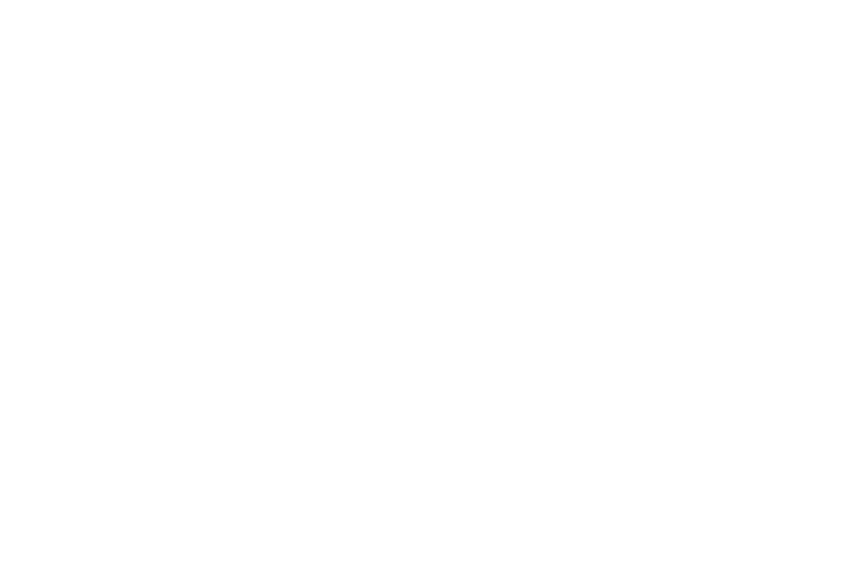
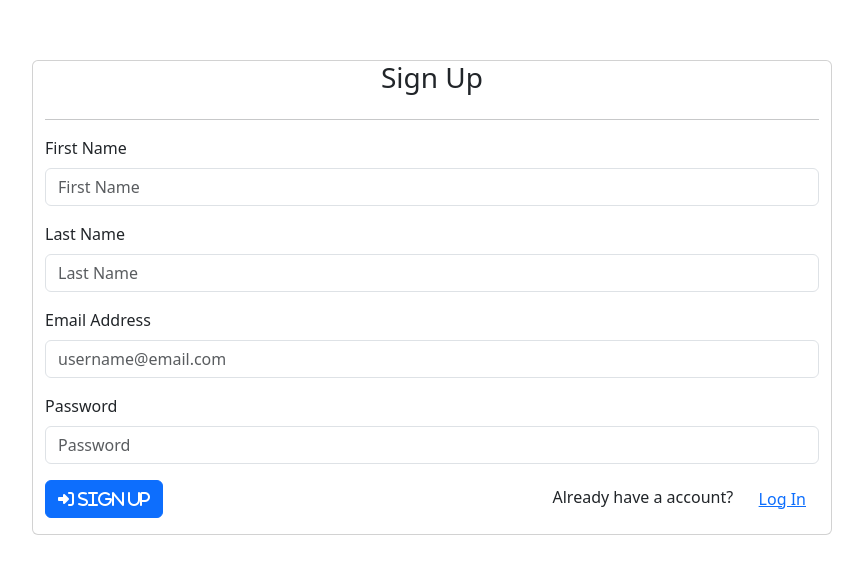
Before and after one commit to firoze-hossain/BookStream, an Angular app in the folder BookStream-Frontend/: page /signUp in a window 1280 px wide. Before the commit this address led to /. Shown: the part 132-706 px from the top of the page, without its empty margins (208-1071 px from the left). Built offline with nearby package versions, Linux system fonts and the light colour scheme.

Commit message:
registration account functionality done

```diff
--- a/BookStream-Frontend/src/app/app.module.ts
+++ b/BookStream-Frontend/src/app/app.module.ts
@@ -6,11 +6,13 @@
 import {HttpClient, HttpClientModule} from "@angular/common/http";
 import { LoginComponent } from './pages/login/login.component';
 import {FormsModule} from "@angular/forms";
+import { SignUpComponent } from './pages/sign-up/sign-up.component';
 
 @NgModule({
   declarations: [
     AppComponent,
-    LoginComponent
+    LoginComponent,
+    SignUpComponent
   ],
   imports: [
     BrowserModule,
--- /dev/null
+++ b/BookStream-Frontend/src/app/pages/sign-up/sign-up.component.html
@@ -0,0 +1,39 @@
+<div class="container-fluid card login-container">
+  <h3 class="text-center">Sign Up</h3>
+  <hr>
+  <div class="alert alert-danger" role="alert" *ngIf="errorMessage.length">
+    <p *ngFor="let msg of errorMessage">{{msg}}</p>
+  </div>
+  <div class="mb-3">
+    <label for="firstName" class="form-label">First Name</label>
+    <input [(ngModel)]="registerRequest.firstName" type="text" class="form-control" id="firstName"
+           placeholder="First Name">
+  </div>
+  <div class="mb-3">
+    <label for="lastName" class="form-label">Last Name</label>
+    <input [(ngModel)]="registerRequest.lastName" type="text" class="form-control" id="lastName"
+           placeholder="Last Name">
+  </div>
+  <div class="mb-3">
+    <label for="email" class="form-label">Email Address</label>
+    <input [(ngModel)]="registerRequest.email" type="email" class="form-control" id="email"
+           placeholder="username@email.com">
+  </div>
+  <div class="mb-3">
+    <label for="password" class="form-label">Password</label>
+    <input [(ngModel)]="registerRequest.password" type="password" class="form-control" id="password"
+           placeholder="Password">
+  </div>
+  <div class="d-flex justify-content-between mb-3">
+    <button (click)="singUp()" type="button" class="btn btn-primary">
+      <em class="fas fa-sign-in-alt">&nbsp;Sign Up</em>
+    </button>
+    <div>
+      Already have a account?&nbsp;&nbsp;
+      <button (click)="login()" type="button" class="btn btn-link">
+        Log In
+      </button>
+
+    </div>
+  </div>
+</div>
--- /dev/null
+++ b/BookStream-Frontend/src/app/pages/sign-up/sign-up.component.ts
@@ -0,0 +1,36 @@
+import {Component} from '@angular/core';
+import {RegistrationRequest} from "../../services/models/registration-request";
+import {Router} from "@angular/router";
+import {AuthenticationService} from "../../services/services/authentication.service";
+
+@Component({
+  selector: 'app-sign-up',
+  templateUrl: './sign-up.component.html',
+  styleUrls: ['./sign-up.component.scss']
+})
+export class SignUpComponent {
+  registerRequest: RegistrationRequest = {email: '', firstName: '', lastName: '', password: ''};
+  errorMessage: Array<string> = [];
+
+  constructor(private router: Router,
+              private authService: AuthenticationService) {
+  }
+
+  singUp() {
+    this.errorMessage = [];
+    this.authService.register({
+      body: this.registerRequest
+    }).subscribe({
+      next: () => {
+        this.router.navigate(['activateAccount'])
+      },
+      error: (err) => {
+        this.errorMessage = err.error.validationErrors;
+      }
+    })
+  }
+
+  login() {
+    this.router.navigate(['login']);
+  }
+}
```
Also changed, not shown: BookStream-Frontend/src/app/app-routing.module.ts (+11 -5 lines), BookStream-Frontend/src/app/pages/sign-up/sign-up.component.scss (added), 1 other file (tests, documents, lock files or other folders).
